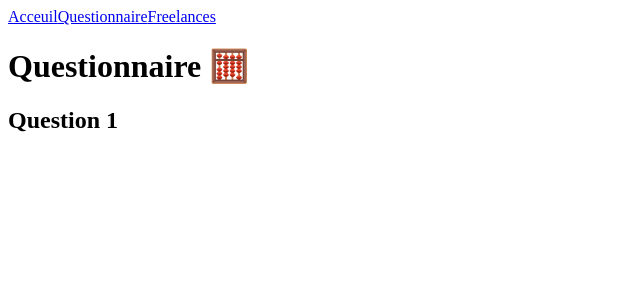
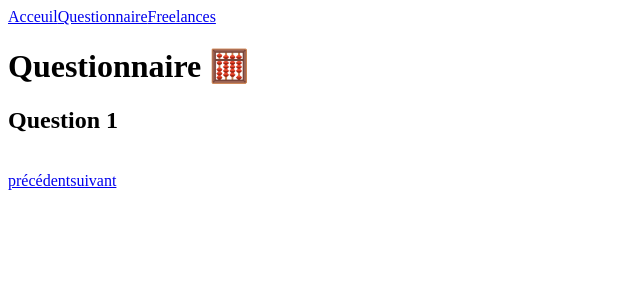
Before and after one commit to luljn/shiny-agency, a React (Create React App) app: page /survey/1 in a window 1280 px wide. Shown: the top 300 px of the page, without its empty margins (0-640 px from the left). Built offline with nearby package versions, Linux system fonts and the light colour scheme.

Commit message:
The next and previous links have been added to the Survey page

```diff
--- a/src/pages/Survey/index.jsx
+++ b/src/pages/Survey/index.jsx
@@ -1,4 +1,5 @@
 import { useParams } from "react-router-dom"
+import { Link } from "react-router-dom"
 
 function Survey() {
 
@@ -8,6 +9,9 @@ function Survey() {
         <div>
             <h1>Questionnaire 🧮</h1>
             <h2>Question {questionNumber}</h2>
+            <br/>
+            <Link to={`/survey/${questionNumber - 1}`}>précédent</Link>
+            <Link to={`/survey/${+questionNumber + 1}`}>suivant</Link>
         </div>
     )
 }
```
